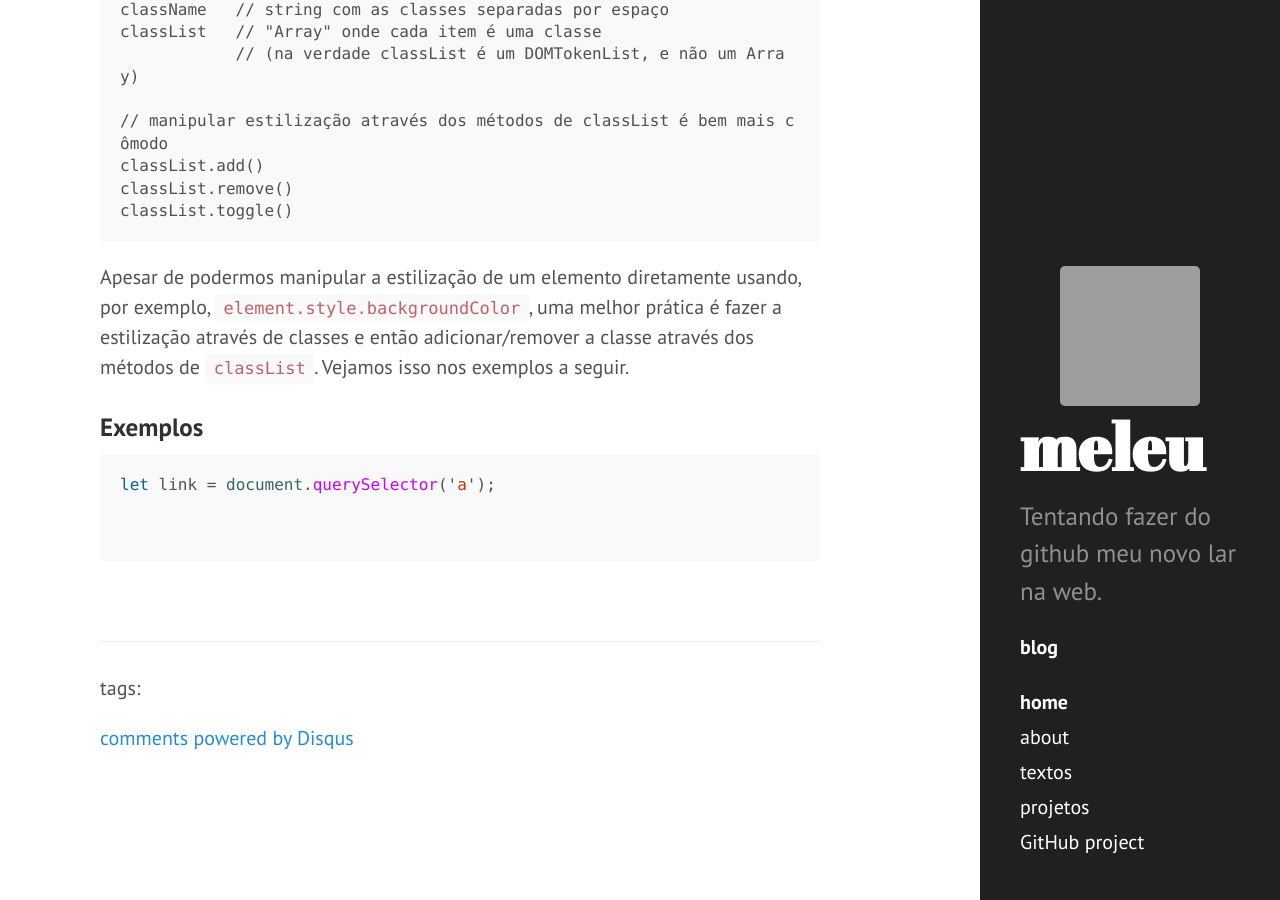
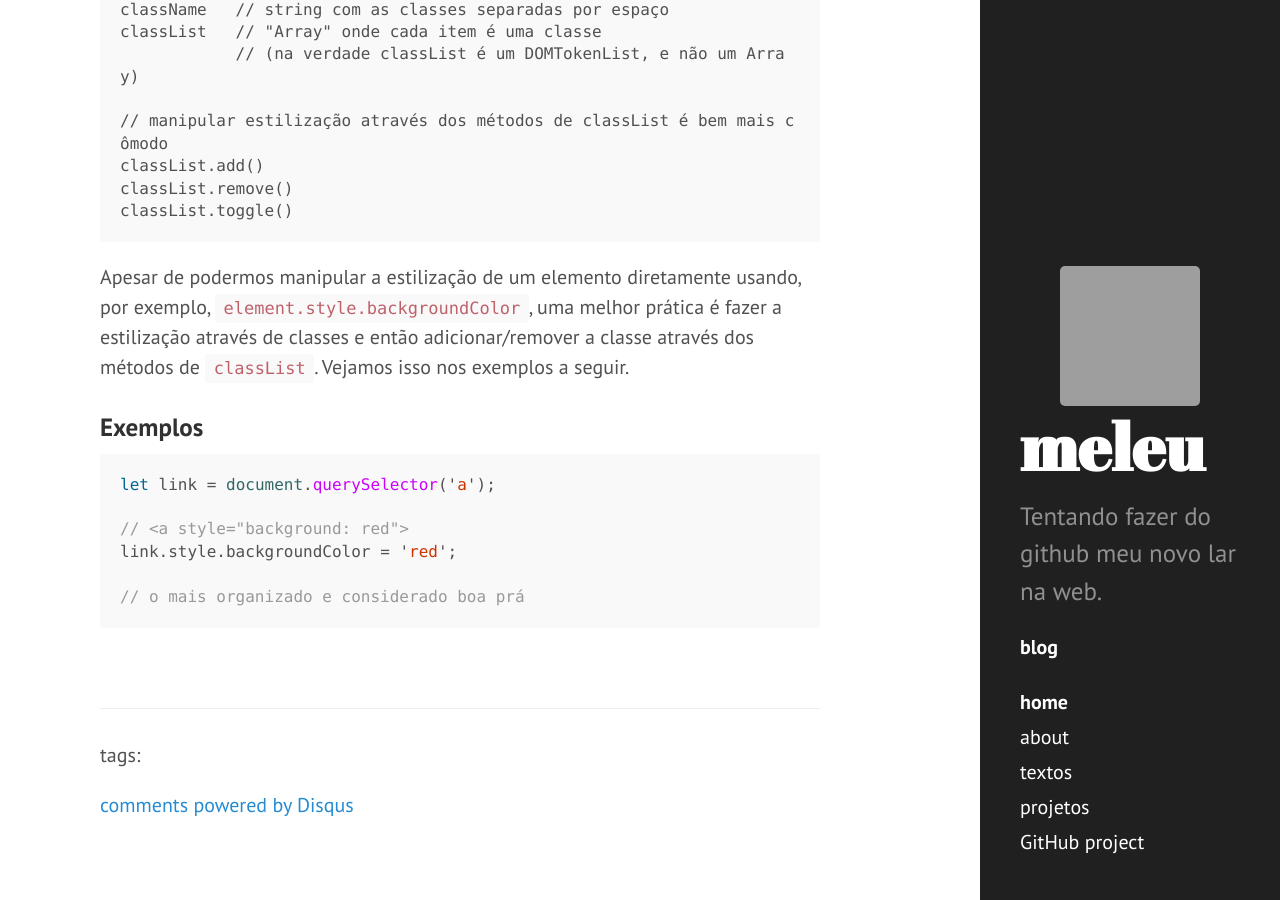
Before and after one commit to meleu/meleu.github.io, a Jekyll site: the page built from _posts/2020-04-19-dom-manipulation.md, in a window 1280 px wide and 900 px high, scrolled down 2256 px. Built offline with Jekyll 4.4.1, drawn with Linux system fonts in a browser that asks for light colours; comment, search, counter and statistics services are not loaded; grey boxes are pictures that could not be loaded.

Commit message:
_posts/2020-04-19-dom-manipulation.md updated from https://stackedit.io/

````diff
--- a/_posts/2020-04-19-dom-manipulation.md
+++ b/_posts/2020-04-19-dom-manipulation.md
@@ -105,8 +105,11 @@ Apesar de podermos manipular a estilização de um elemento diretamente usando,
 ```js
 let link = document.querySelector('a');
 
+// <a style="background: red">
+link.style.backgroundColor = 'red';
 
+// o mais organizado e considerado boa prá
 ```
 <!--stackedit_data:
-eyJoaXN0b3J5IjpbMTE4NTcwOTE4NiwtOTQwOTQ3MjQxXX0=
+eyJoaXN0b3J5IjpbNDM2MjYzNDkxLC05NDA5NDcyNDFdfQ==
 -->
````
